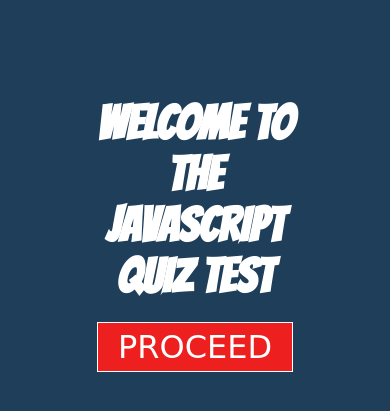
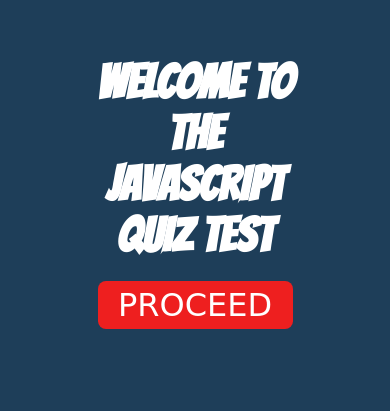
Before and after one commit to Zavi254/Javascript-Form_Test, a plain HTML site: page index.html in a window 390 px wide. Shown: the part 187-598 px from the top of the page. Drawn offline with Linux system fonts and the light colour scheme; a web font is replaced by a local one.

Commit message:
adjusted the height viewport from 100vh to 90vh

```diff
--- a/assets/css/style.css
+++ b/assets/css/style.css
@@ -18,20 +18,18 @@
         background-color: #EE1F1F;
         color: #ffffff;
         font-family: 'Koulen', cursive;
-        padding-top: 5px;
-        padding-bottom: 5px;
-        padding-left: 20px;
-        padding-right: 20px;
+        padding: 5px 20px 5px 20px;
         margin-top: 20px;
         min-width: 50%;
         font-size: 2rem;
-        border: 1px solid white;
+        border-radius: 8px;
+        border: none;
     }
     #homePage{
         display: flex;
         flex-direction: column;
         justify-content: center;
-        height: 100vh;
+        height: 90vh;
         align-items: center;
     }
 }
```
